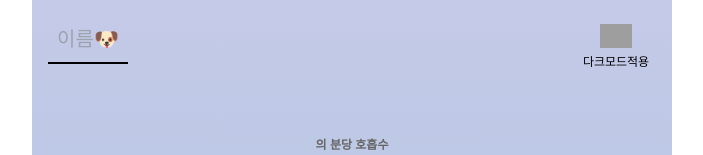
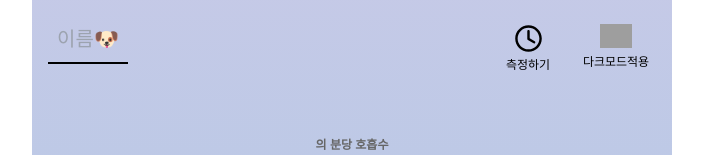
Before and after one commit to jio-ping/sleeping-dog, a React (Vite) app: page / in a window 1280 px wide. Shown: the top 155 px of the page, without its empty margins (288-991 px from the left). Built offline with nearby package versions, Linux system fonts and the light colour scheme; grey boxes are pictures that could not be loaded; a web font is replaced by a local one.

Commit message:
[Chore] modebutton 추가 #2

```diff
--- a/src/components/Page/Record/Record.tsx
+++ b/src/components/Page/Record/Record.tsx
@@ -1,4 +1,4 @@
-import { Input, ModeButton } from "@/components/Atom/index";
+import { Input, ModeButton, StateButton } from "@/components/Atom/index";
 
 import {
   Chart as ChartJS,
@@ -77,7 +77,8 @@ export default function Record() {
     <div className="flex h-full flex-col items-center justify-between gap-12 p-4">
       <div className="flex w-full justify-between">
         <Input />
-        <div className="flex">
+        <div className="flex gap-2">
+          <StateButton />
           <ModeButton />
         </div>
       </div>
```
